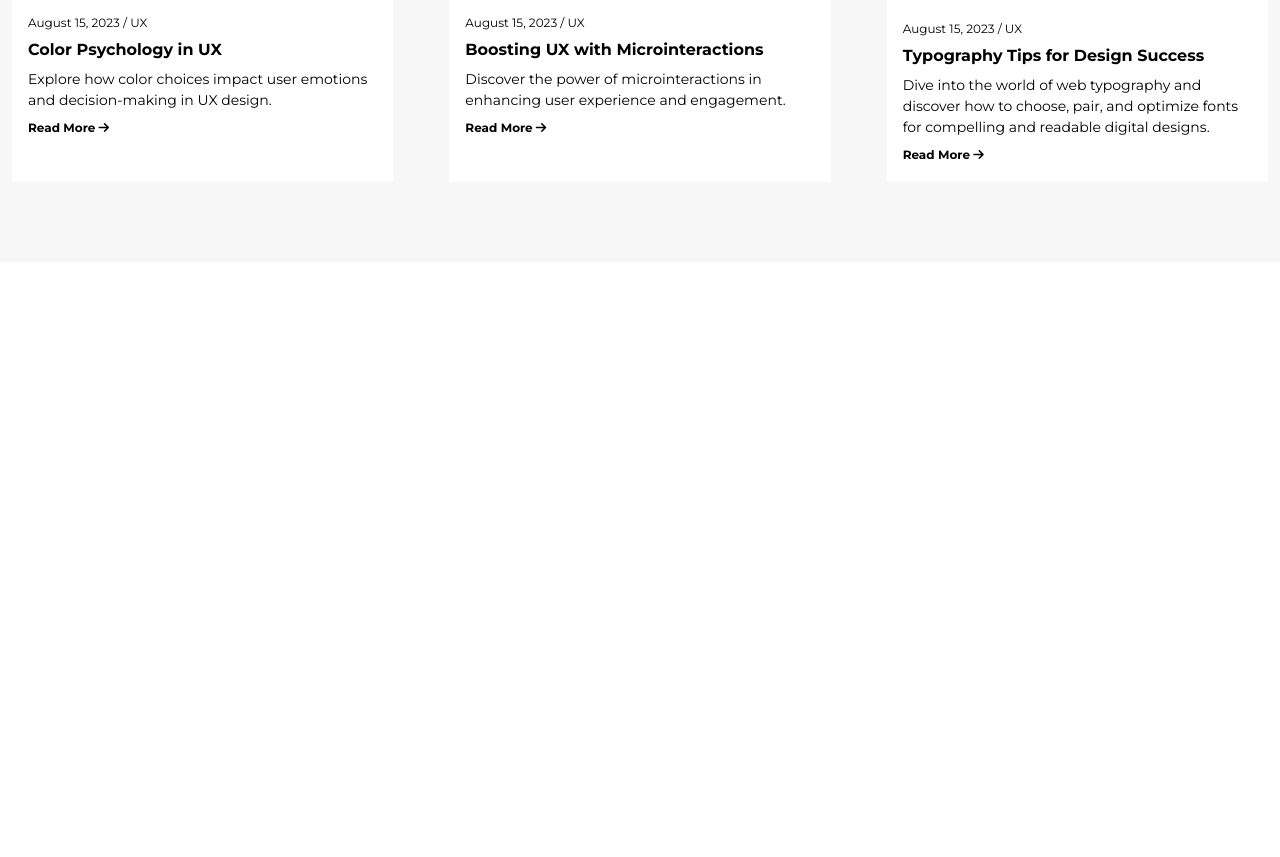
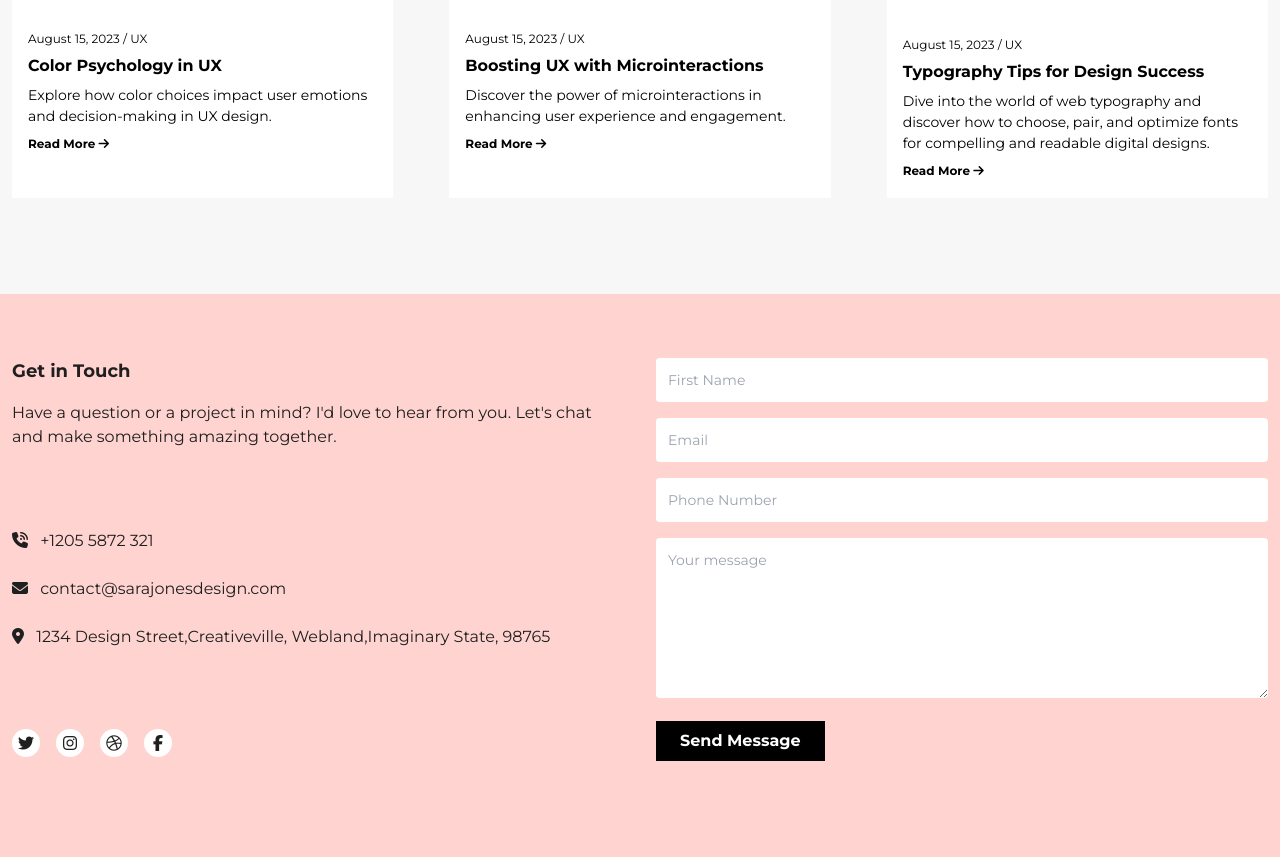
Before and after one commit to shagorpixel/simple-portfullio-design-tailwindCSS, a website built with Vite: page index.html in a window 1280 px wide. Shown: the part 3721-4578 px from the top of the page. Before the commit the page ends 3983 px from the top, so only its background shows below. Built offline with nearby package versions, Linux system fonts and the light colour scheme; files whose address does not match are found by name.

Commit message:
Add Get Into Touch Page

```diff
--- a/index.html
+++ b/index.html
@@ -298,7 +298,7 @@
   </section>
   <!--Testimonial Section End-->
   <!-- Design Insights and Inspiration -->
-  <section class="py-12 bg-[#F7F7F7]">
+  <section class="py-16 bg-[#F7F7F7]">
     <div class="container px-3 mx-auto space-y-12 pb-8">
       <div class=" max-w-3xl mx-auto text-center space-y-5 ">
         <h2 class=" leading-[150%] font-bold text-4xl">Design Insights and Inspiration</h2>
@@ -340,7 +340,56 @@
       <!-- Service Wrapper End -->
     </div>
   </section>
-  <!--Service Section End-->
+  <!--Design Insights and Inspiration End-->
+
+  <!-- Design Insights and Inspiration -->
+  <section class="py-16 bg-secoundary">
+    <div class="container px-3 mx-auto space-y-12 md:space-y-0 pb-8 grid grid-cols-1 gap-8 md:grid-cols-2 items-start">
+        <div class=" text-[#1F1F1F] space-y-20">
+          <div class=" space-y-4">
+            <h2 class=" text-lg font-bold leading-[150%]">Get in Touch</h2>
+            <p class=" font-normal leading-[150%] text-base ">Have a question or a project in mind? I'd love to hear from you. Let's chat and make something amazing together.</p>
+          </div>
+          <div class=" space-y-6">
+            <p>
+              <span class=" mr-2 leading-[15%]"><i class="fa-solid fa-phone-volume"></i></span>
+              <span>+1205 5872 321</span>
+            </p>
+            <p>
+              <span class=" mr-2 leading-[15%]"><i class="fa-solid fa-envelope"></i></span>
+              <span>contact@sarajonesdesign.com</span>
+            </p>
+            <p>
+              <span class=" mr-2 leading-[15%]"><i class="fa-solid fa-location-dot"></i></span>
+              <span>1234 Design Street,Creativeville, Webland,Imaginary State, 98765</span>
+            </p>
+          </div>
+          <div class=" flex items-center space-x-4">
+            <a href="#" class=" size-7  flex items-center justify-center bg-white rounded-full">
+              <i class="fa-brands fa-twitter"></i>
+            </a>
+            <a href="#" class=" size-7  flex items-center justify-center bg-white rounded-full">
+              <i class="fa-brands fa-instagram"></i>
+            </a>
+            <a href="#" class=" size-7  flex items-center justify-center bg-white rounded-full">
+              <i class="fa-brands fa-dribbble"></i>
+            </a>
+            <a href="#" class=" size-7  flex items-center justify-center bg-white rounded-full">
+              <i class="fa-brands fa-facebook-f"></i>
+            </a>
+          </div>
+        </div>
+        <form class=" space-y-4" action="#">
+          <input class=" w-full p-3 rounded text-sm" type="text" placeholder="First Name">
+          <input class=" w-full p-3 rounded text-sm" type="email" placeholder="Email">
+          <input class=" w-full p-3 rounded text-sm" type="email" placeholder="Phone Number">
+          <textarea class=" w-full h-40 rounded text-sm p-3" placeholder="Your message" name="" id=""></textarea>
+          <button class=" bg-black text-white font-bold text-base px-6 py-2 ">Send Message</button>
+        </form>
+    </div>
+  </section>
+  <!--Design Insights and Inspiration End-->
+
     <script src="script.js"></script>
 </body>
 </html>
```
